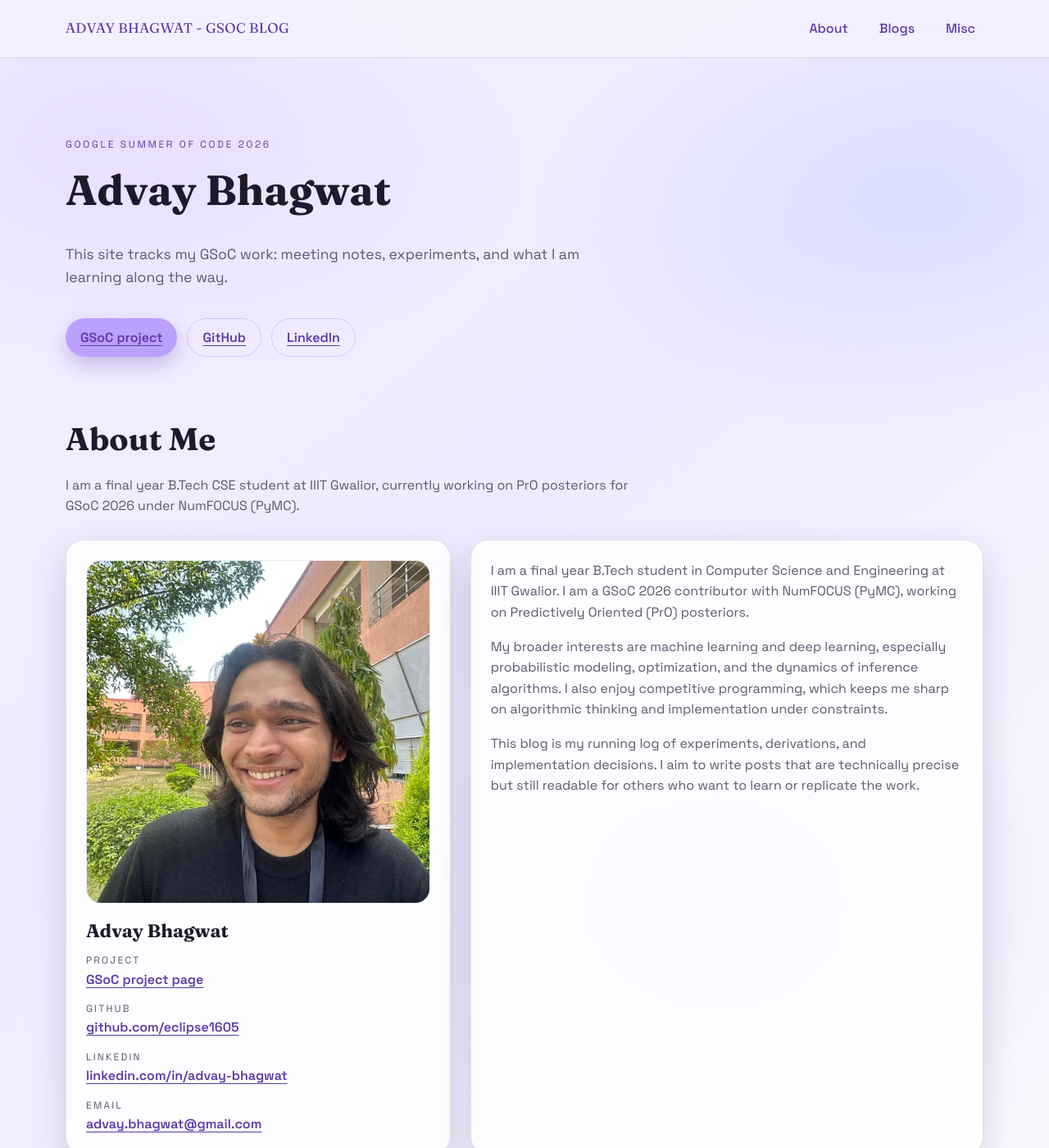
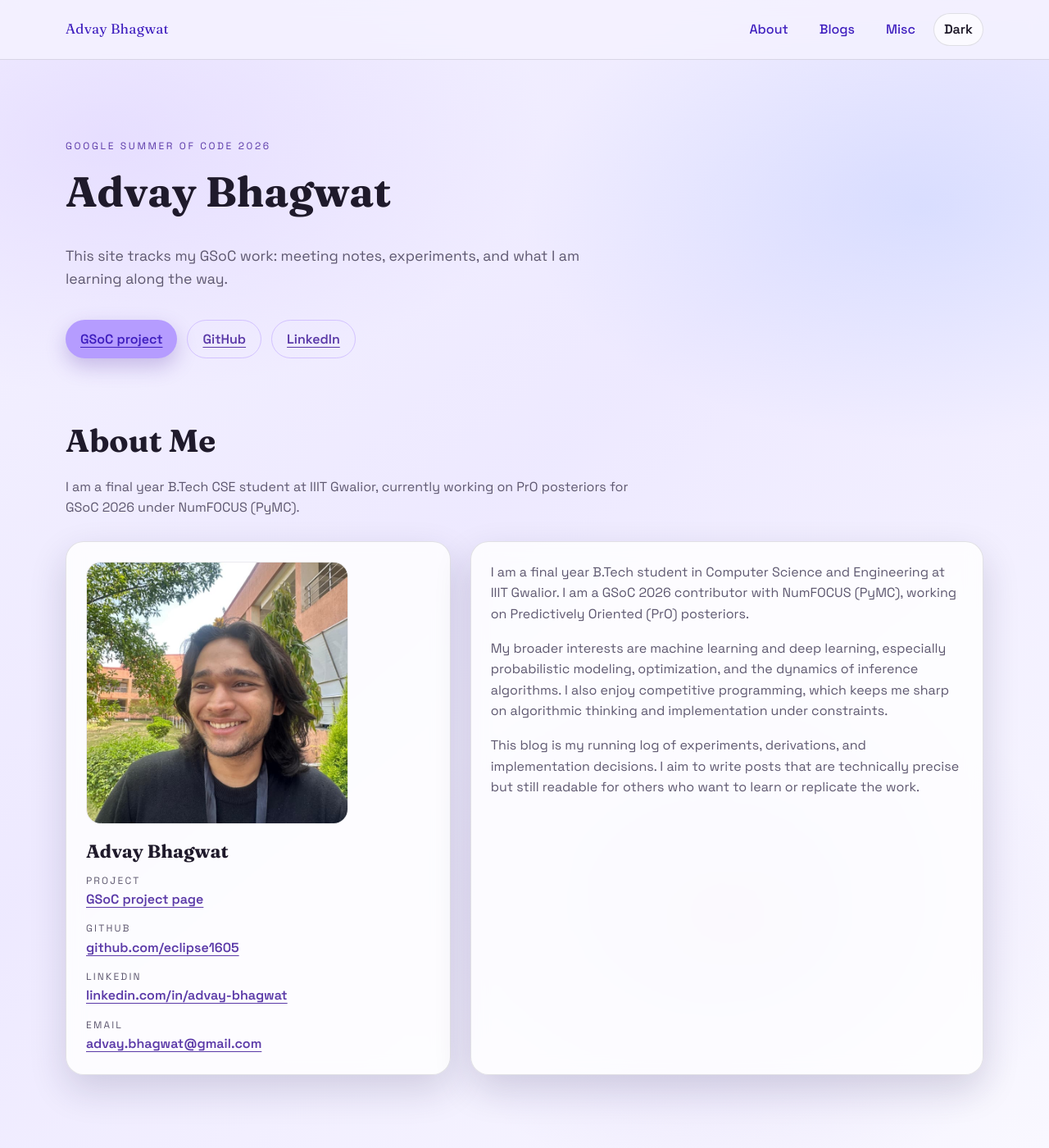
Before and after one commit to eclipse1605/eclipse1605.github.io, a Jekyll site: the page built from index.md, in a window 1280 px wide and 1400 px high. Shown: the whole window at 82% size. Built offline with Jekyll 4.4.1, drawn with Linux system fonts in a browser that asks for light colours.

Commit message:
fixing formatting

```diff
--- a/_config.yml
+++ b/_config.yml
@@ -1,4 +1,4 @@
-title: Advay Bhagwat - GSoC Blog
+title: Advay Bhagwat
 description: Notes, experiments, and reflections from Google Summer of Code.
 author: Advay Bhagwat
 url: "https://eclipse1605.github.io"
--- a/_layouts/default.html
+++ b/_layouts/default.html
@@ -13,17 +13,37 @@
     <meta name="description" content="{{ page.summary | default: site.description }}">
     <link rel="stylesheet" href="{{ '/assets/css/site.css' | relative_url }}">
     <link rel="stylesheet" href="https://cdn.jsdelivr.net/npm/katex@0.16.11/dist/katex.min.css">
+    <script defer src="https://cdn.jsdelivr.net/npm/katex@0.16.11/dist/katex.min.js"></script>
+    <script defer src="https://cdn.jsdelivr.net/npm/katex@0.16.11/dist/contrib/auto-render.min.js"></script>
+    <script>
+      (() => {
+        const storageKey = "theme-preference";
+        const prefersDark = window.matchMedia && window.matchMedia("(prefers-color-scheme: dark)").matches;
+        let storedTheme = null;
+        try {
+          storedTheme = window.localStorage ? localStorage.getItem(storageKey) : null;
+        } catch (error) {
+          storedTheme = null;
+        }
+        const theme = storedTheme || (prefersDark ? "dark" : "light");
+        document.documentElement.dataset.theme = theme;
+        document.documentElement.style.colorScheme = theme;
+      })();
+    </script>
   </head>
   <body>
     <div class="page-bg" aria-hidden="true"></div>
     <header class="site-header">
       <div class="container header-inner">
         <a class="brand" href="{{ '/' | relative_url }}">{{ site.title }}</a>
-        <nav class="site-nav">
-          <a href="{{ '/' | relative_url }}#about">About</a>
-          <a href="{{ '/' | relative_url }}#blogs">Blogs</a>
-          <a href="{{ '/misc/' | relative_url }}">Misc</a>
-        </nav>
+        <div class="header-actions">
+          <nav class="site-nav">
+            <a href="{{ '/' | relative_url }}#about">About</a>
+            <a href="{{ '/' | relative_url }}#blogs">Blogs</a>
+            <a href="{{ '/misc/' | relative_url }}">Misc</a>
+          </nav>
+          <button class="theme-toggle" type="button" aria-label="Toggle dark mode" aria-pressed="false">Theme</button>
+        </div>
       </div>
     </header>
     <main class="site-main container">
@@ -35,10 +55,36 @@
         <span>Built for GSoC.</span>
       </div>
     </footer>
-    <script defer src="https://cdn.jsdelivr.net/npm/katex@0.16.11/dist/katex.min.js"></script>
-    <script defer src="https://cdn.jsdelivr.net/npm/katex@0.16.11/dist/contrib/auto-render.min.js"></script>
     <script>
       document.addEventListener("DOMContentLoaded", () => {
+        const storageKey = "theme-preference";
+        const toggle = document.querySelector(".theme-toggle");
+        const root = document.documentElement;
+
+        const syncToggle = () => {
+          const isDark = root.dataset.theme === "dark";
+          if (toggle) {
+            toggle.setAttribute("aria-pressed", String(isDark));
+            toggle.textContent = isDark ? "Light" : "Dark";
+          }
+        };
+
+        if (toggle) {
+          toggle.addEventListener("click", () => {
+            const nextTheme = root.dataset.theme === "dark" ? "light" : "dark";
+            root.dataset.theme = nextTheme;
+            root.style.colorScheme = nextTheme;
+            try {
+              localStorage.setItem(storageKey, nextTheme);
+            } catch (error) {
+              // Ignore storage failures and keep the live theme change.
+            }
+            syncToggle();
+          });
+        }
+
+        syncToggle();
+
         if (window.renderMathInElement) {
           renderMathInElement(document.body, {
             delimiters: [
--- a/_layouts/misc.html
+++ b/_layouts/misc.html
@@ -36,5 +36,6 @@ layout: default
 
 {% if page.misc_type == "notebook" %}
   <script defer src="https://cdn.jsdelivr.net/npm/marked/marked.min.js"></script>
+  <script defer src="https://cdn.jsdelivr.net/npm/highlight.js@11.9.0/lib/common.min.js"></script>
   <script defer src="{{ '/assets/js/notebook-renderer.js' | relative_url }}"></script>
 {% endif %}
--- a/assets/css/site.css
+++ b/assets/css/site.css
@@ -1,11 +1,14 @@
 @import url("https://fonts.googleapis.com/css2?family=Fraunces:wght@300;400;600;700&family=Space+Grotesk:wght@300;400;500;600;700&display=swap");
 
 :root {
+  color-scheme: light;
   --bg: #f4f2ff;
   --ink: #1f1a2b;
   --muted: #5e5870;
-  --accent: #bca0ff;
+  --accent: #b59cff;
   --accent-strong: #5b3aa8;
+  --link: #3f1fbf;
+  --link-hover: #26108a;
   --card: rgba(255, 255, 255, 0.82);
   --border: rgba(31, 26, 43, 0.12);
   --shadow: 0 18px 45px rgba(33, 22, 66, 0.16);
@@ -13,6 +16,34 @@
   --code-ink: #f5f0ff;
   --code-inline-bg: rgba(91, 58, 168, 0.12);
   --code-border: rgba(91, 58, 168, 0.26);
+  --header-bg: rgba(244, 242, 255, 0.82);
+  --page-glow-1: rgba(188, 160, 255, 0.22);
+  --page-glow-2: rgba(120, 164, 255, 0.18);
+  --page-glow-3: rgba(145, 116, 220, 0.16);
+  --page-gradient-end: #f9f8ff;
+}
+
+html[data-theme="dark"] {
+  color-scheme: dark;
+  --bg: #10111f;
+  --ink: #f4f1ff;
+  --muted: #b5b0c8;
+  --accent: #8a72ff;
+  --accent-strong: #d6cbff;
+  --link: #9bbdff;
+  --link-hover: #d0e0ff;
+  --card: rgba(22, 23, 38, 0.84);
+  --border: rgba(255, 255, 255, 0.12);
+  --shadow: 0 20px 50px rgba(0, 0, 0, 0.32);
+  --code-bg: #0d0f1d;
+  --code-ink: #f4f1ff;
+  --code-inline-bg: rgba(138, 114, 255, 0.16);
+  --code-border: rgba(138, 114, 255, 0.28);
+  --header-bg: rgba(16, 17, 31, 0.82);
+  --page-glow-1: rgba(138, 114, 255, 0.16);
+  --page-glow-2: rgba(80, 118, 220, 0.12);
+  --page-glow-3: rgba(42, 49, 109, 0.2);
+  --page-gradient-end: #10111f;
 }
 
 * {
@@ -29,7 +60,7 @@ body {
 }
 
 a {
-  color: var(--accent-strong);
+  color: var(--link);
   text-decoration: underline;
   text-decoration-thickness: 1px;
   text-underline-offset: 4px;
@@ -40,7 +71,7 @@ a.text-link,
 .site-nav a,
 .info-list a,
 .misc-nav a {
-  color: var(--accent-strong);
+  color: var(--link);
   text-decoration: underline;
   text-decoration-thickness: 1px;
   text-underline-offset: 4px;
@@ -64,10 +95,10 @@ img {
   inset: 0;
   z-index: -1;
   background:
-    radial-gradient(900px 520px at 10% 12%, rgba(188, 160, 255, 0.22), transparent 60%),
-    radial-gradient(780px 460px at 88% 18%, rgba(120, 164, 255, 0.18), transparent 62%),
-    radial-gradient(640px 520px at 70% 80%, rgba(145, 116, 220, 0.16), transparent 65%),
-    linear-gradient(140deg, #f4f2ff 0%, #efeaff 45%, #f9f8ff 100%);
+    radial-gradient(900px 520px at 10% 12%, var(--page-glow-1), transparent 60%),
+    radial-gradient(780px 460px at 88% 18%, var(--page-glow-2), transparent 62%),
+    radial-gradient(640px 520px at 70% 80%, var(--page-glow-3), transparent 65%),
+    linear-gradient(140deg, var(--bg) 0%, color-mix(in srgb, var(--bg) 90%, var(--accent) 10%) 45%, var(--page-gradient-end) 100%);
 }
 
 .container {
@@ -81,7 +112,7 @@ img {
   top: 0;
   z-index: 10;
   backdrop-filter: blur(12px);
-  background: rgba(244, 242, 255, 0.82);
+  background: var(--header-bg);
   border-bottom: 1px solid var(--border);
 }
 
@@ -90,13 +121,20 @@ img {
   align-items: center;
   justify-content: space-between;
   padding: 16px 0;
+  gap: 16px;
+}
+
+.header-actions {
+  display: flex;
+  align-items: center;
+  gap: 12px;
 }
 
 .brand {
   font-family: "Fraunces", serif;
   font-size: 1.05rem;
   letter-spacing: 0.02em;
-  text-transform: uppercase;
+  text-transform: none;
 }
 
 .site-nav {
@@ -104,6 +142,7 @@ img {
   gap: 18px;
   font-weight: 500;
   color: var(--muted);
+  align-items: center;
 }
 
 .site-nav a {
@@ -113,8 +152,25 @@ img {
 }
 
 .site-nav a:hover {
-  background: rgba(188, 160, 255, 0.2);
-  color: var(--accent-strong);
+  background: color-mix(in srgb, var(--accent) 24%, transparent);
+  color: var(--link-hover);
+}
+
+.theme-toggle {
+  border: 1px solid var(--border);
+  border-radius: 999px;
+  background: color-mix(in srgb, var(--card) 80%, transparent);
+  color: var(--ink);
+  padding: 6px 12px;
+  font: inherit;
+  font-weight: 600;
+  cursor: pointer;
+  transition: transform 0.2s ease, background 0.2s ease, border-color 0.2s ease;
+}
+
+.theme-toggle:hover {
+  transform: translateY(-1px);
+  border-color: color-mix(in srgb, var(--accent) 40%, var(--border));
 }
 
 .site-main {
@@ -213,7 +269,8 @@ img {
 }
 
 .about-photo {
-  width: 200px;
+  width: 100%;
+  max-width: 320px;
   aspect-ratio: 1 / 1;
   object-fit: cover;
   border-radius: 14px;
@@ -245,6 +302,11 @@ img {
   width: 100%;
   height: auto;
   object-fit: cover;
+}
+
+.about-card img.about-photo {
+  width: min(320px, 100%);
+  height: auto;
 }
 
 .info-list {
@@ -368,6 +430,53 @@ img {
   overflow-x: auto;
   font-family: "Courier New", monospace;
   font-size: 0.9rem;
+}
+
+.nb-source code.hljs {
+  display: block;
+  padding: 0;
+  background: transparent;
+  color: inherit;
+}
+
+.nb-source .hljs-comment,
+.nb-source .hljs-quote {
+  color: #9b8fb8;
+}
+
+.nb-source .hljs-keyword,
+.nb-source .hljs-selector-tag,
+.nb-source .hljs-meta .hljs-keyword,
+.nb-source .hljs-doctag,
+.nb-source .hljs-literal,
+.nb-source .hljs-type {
+  color: #8bd5ff;
+}
+
+.nb-source .hljs-title,
+.nb-source .hljs-section,
+.nb-source .hljs-name,
+.nb-source .hljs-attr,
+.nb-source .hljs-function,
+.nb-source .hljs-built_in {
+  color: #ffd479;
+}
+
+.nb-source .hljs-string,
+.nb-source .hljs-attribute,
+.nb-source .hljs-symbol,
+.nb-source .hljs-bullet,
+.nb-source .hljs-addition {
+  color: #a8f0b2;
+}
+
+.nb-source .hljs-number,
+.nb-source .hljs-regexp,
+.nb-source .hljs-link,
+.nb-source .hljs-meta,
+.nb-source .hljs-selector-id,
+.nb-source .hljs-selector-class {
+  color: #ffb86c;
 }
 
 .nb-output {
@@ -499,7 +608,7 @@ img {
 
 .content a {
   font-weight: 600;
-  text-decoration-color: rgba(91, 58, 168, 0.55);
+  text-decoration-color: color-mix(in srgb, var(--link) 72%, transparent);
 }
 
 .content pre {
@@ -602,10 +711,47 @@ img {
   color: #f4eee6;
 }
 
+.nb-source,
+.nb-output,
+.nb-error {
+  font-family: ui-monospace, SFMono-Regular, Menlo, Monaco, Consolas, monospace;
+}
+
 .katex-display {
   overflow-x: auto;
   overflow-y: hidden;
   padding: 0.25rem 0;
+}
+
+html[data-theme="dark"] .post-content,
+html[data-theme="dark"] .about-card,
+html[data-theme="dark"] .post-card,
+html[data-theme="dark"] .misc-card,
+html[data-theme="dark"] .nb-cell,
+html[data-theme="dark"] .misc-frame {
+  box-shadow: 0 18px 40px rgba(0, 0, 0, 0.28);
+}
+
+html[data-theme="dark"] .btn {
+  color: #0f1020;
+}
+
+html[data-theme="dark"] .btn.ghost,
+html[data-theme="dark"] .text-link,
+html[data-theme="dark"] .post-content a,
+html[data-theme="dark"] .content a,
+html[data-theme="dark"] .misc-nav a,
+html[data-theme="dark"] .info-list a {
+  color: var(--link);
+}
+
+html[data-theme="dark"] .site-nav a:hover,
+html[data-theme="dark"] .misc-nav a:hover {
+  background: color-mix(in srgb, var(--accent) 16%, transparent);
+}
+
+html[data-theme="dark"] .theme-toggle {
+  color: var(--ink);
 }
 
 .site-footer {
```
Also changed, not shown: assets/js/notebook-renderer.js (+6 -1 lines), misc/index.md (+1 -5 lines).
